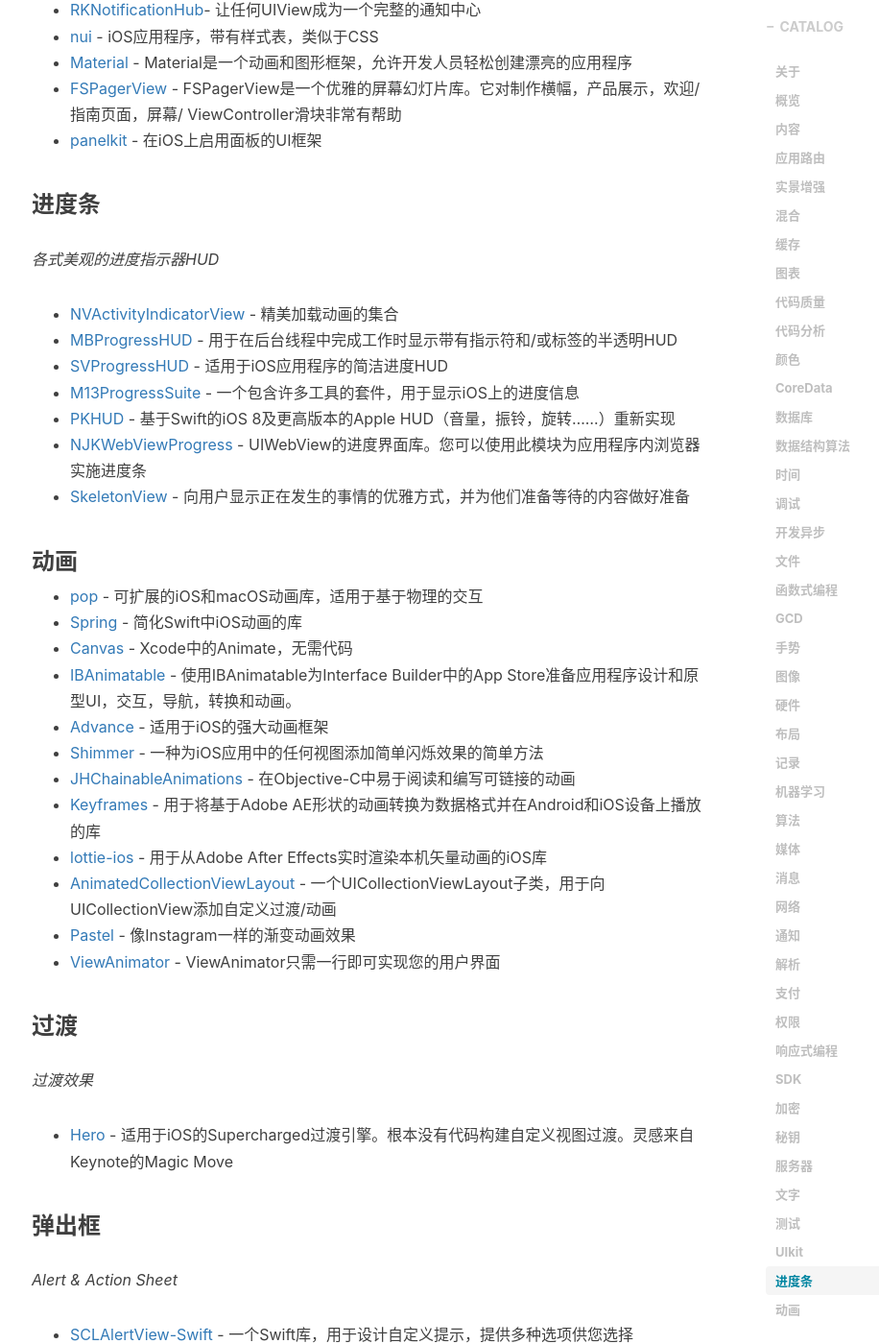
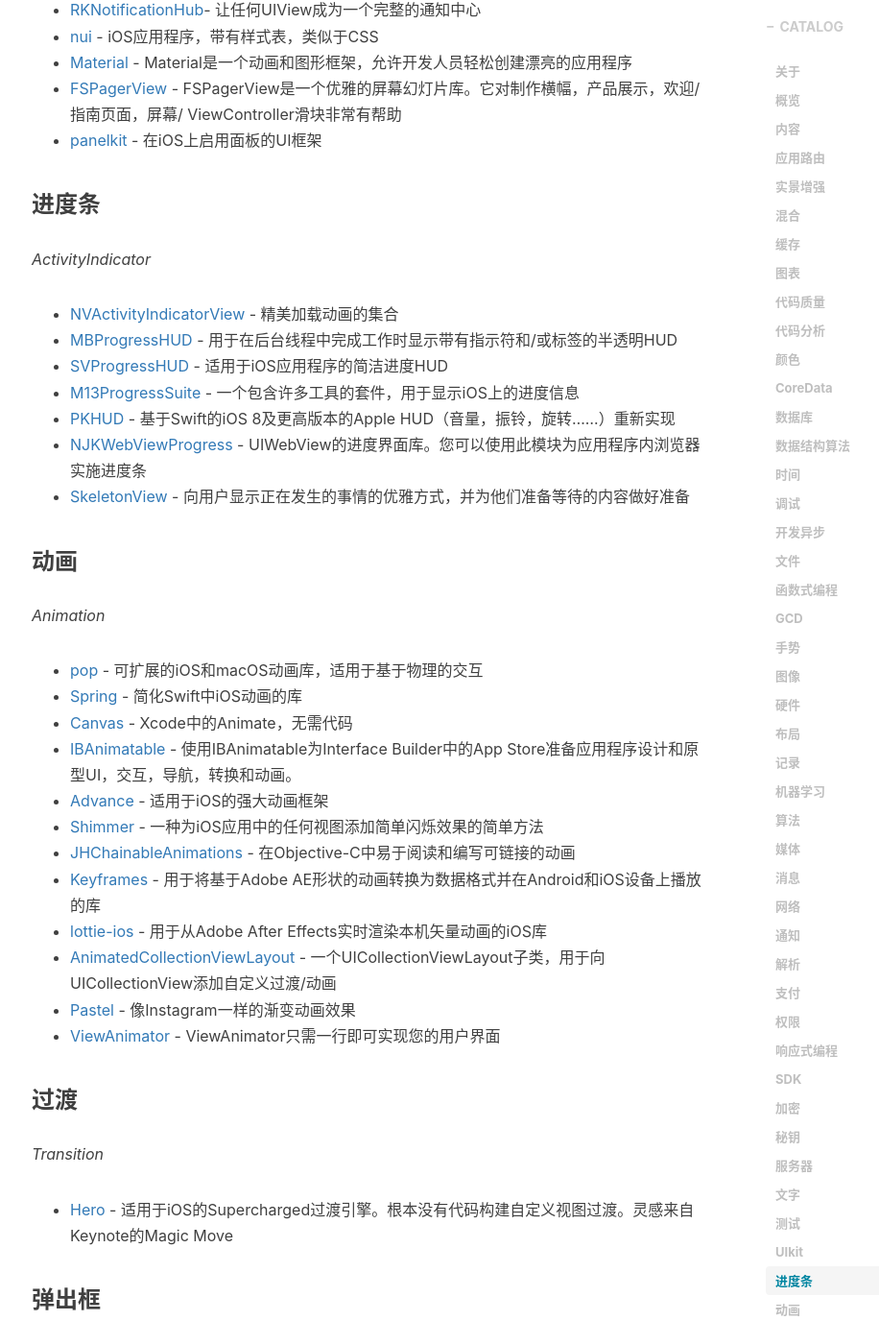
Before and after one commit to wangpt/wangpt.github.io, a Jekyll site: the page built from _posts/2018-08-29-vendor-github.markdown, in a window 1280 px wide and 1400 px high, scrolled down 13362 px. Shown: the whole window at 96% size, without its empty margins (232-1148 px from the left). Built offline with Jekyll 4.4.1, drawn with Linux system fonts in a browser that asks for light colours; nearby versions of some CDN libraries; comment, search, counter and statistics services are not loaded; some of the changed text lies outside the part shown.

```diff
--- a/_posts/2018-08-29-vendor-github.markdown
+++ b/_posts/2018-08-29-vendor-github.markdown
@@ -404,7 +404,7 @@
 * [panelkit](https://github.com/louisdh/panelkit) - 在iOS上启用面板的UI框架
 
 ### 进度条
-*各式美观的进度指示器HUD*
+*ActivityIndicator*
 
 * [NVActivityIndicatorView](https://github.com/ninjaprox/NVActivityIndicatorView) - 精美加载动画的集合
 * [MBProgressHUD](https://github.com/jdg/MBProgressHUD) - 用于在后台线程中完成工作时显示带有指示符和/或标签的半透明HUD
@@ -415,6 +415,8 @@
 * [SkeletonView](https://github.com/Juanpe/SkeletonView) - 向用户显示正在发生的事情的优雅方式，并为他们准备等待的内容做好准备
 
 ### 动画
+*Animation*
+
 * [pop](https://github.com/facebook/pop) -  可扩展的iOS和macOS动画库，适用于基于物理的交互
 * [Spring](https://github.com/MengTo/Spring) - 简化Swift中iOS动画的库
 * [Canvas](https://github.com/CanvasPod/Canvas) -  Xcode中的Animate，无需代码
@@ -429,7 +431,7 @@
 * [ViewAnimator](https://github.com/marcosgriselli/ViewAnimator) -  ViewAnimator只需一行即可实现您的用户界面
 
 ### 过渡
-*过渡效果*
+*Transition*
 
 * [Hero](https://github.com/HeroTransitions/Hero) - 适用于iOS的Supercharged过渡引擎。根本没有代码构建自定义视图过渡。灵感来自Keynote的Magic Move
 
```
Also changed, not shown: other parts of _posts/2018-08-29-vendor-github.markdown (+4 -4 lines).
